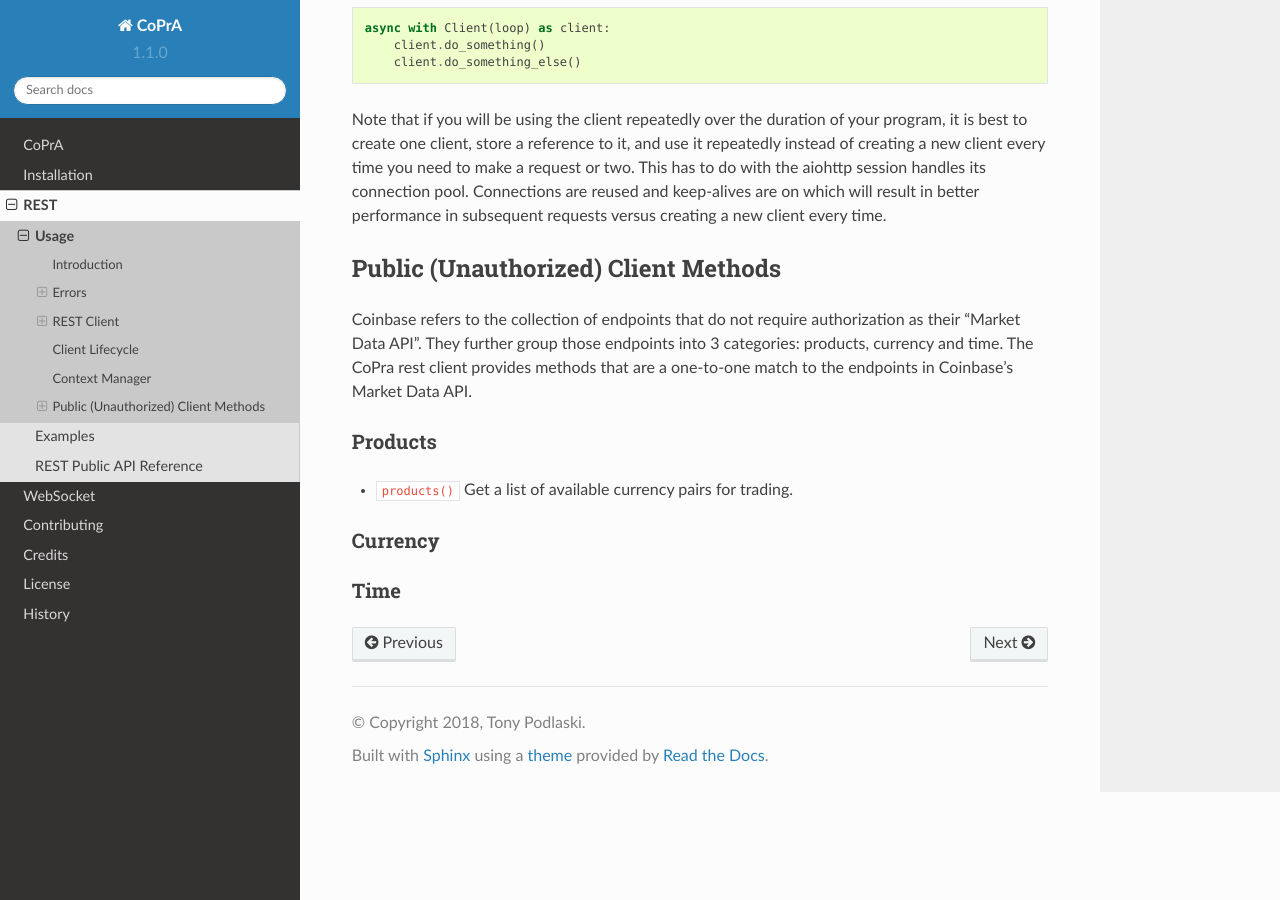
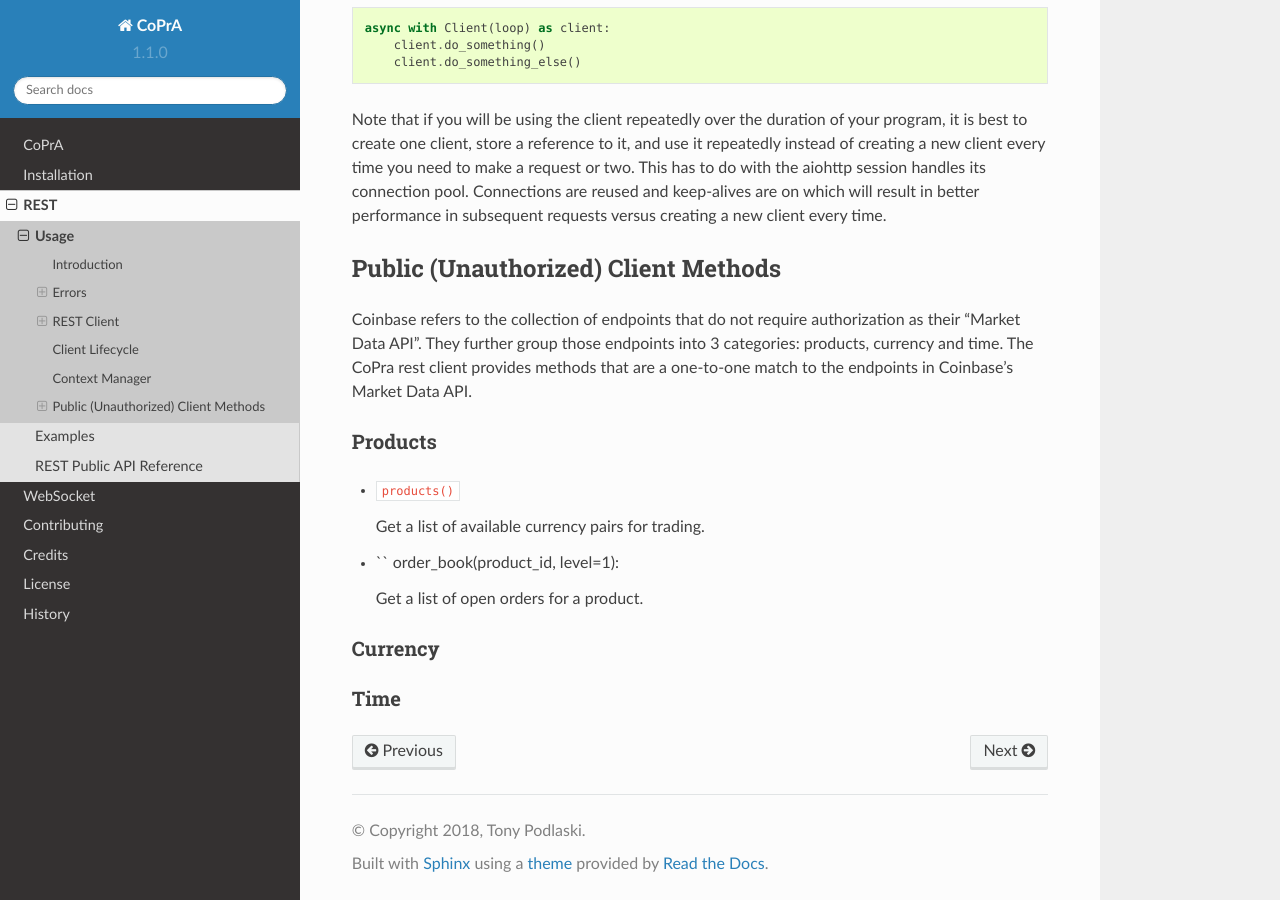
Before and after one commit to tpodlaski/copra, a Sphinx documentation site: the page built from docs/rest/usage.rst, in a window 1280 px wide and 900 px high, scrolled down 3141 px. Built offline with Sphinx 7.4.7 and the Read the Docs theme 2.0.0, drawn with Linux system fonts in a browser that asks for light colours.

Commit message:
Update usage.rst

```diff
--- a/docs/rest/usage.rst
+++ b/docs/rest/usage.rst
@@ -121,10 +118,15 @@ Products
 ++++++++
 
 *
-    :python:`products()`
+    ``products()``
+
     Get a list of available currency pairs for trading.
 
 
+*
+    `` order_book(product_id, level=1):
+
+    Get a list of open orders for a product.
 
 Currency
 ++++++++
```
Also changed, not shown: other parts of docs/rest/usage.rst (+0 -3 lines).
